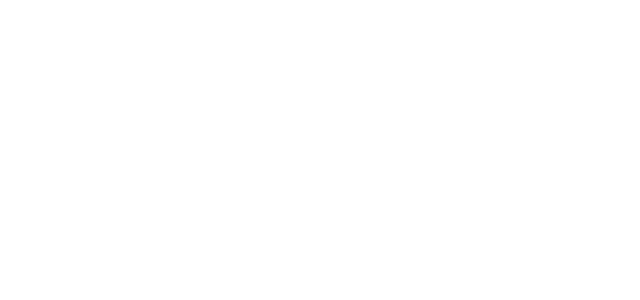
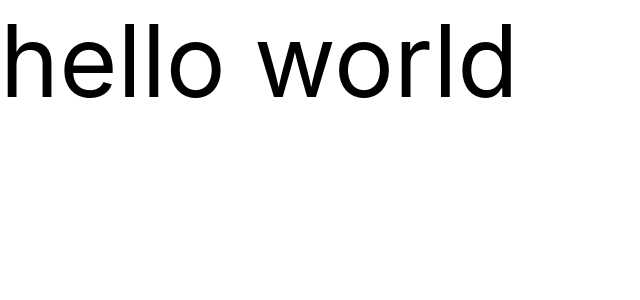
Before and after one commit to djmin43/vite-website, a React (Vite) app: page / in a window 1280 px wide. Shown: the top 300 px of the page, without its empty margins (0-640 px from the left). Built offline with nearby package versions, Linux system fonts and the light colour scheme.

Commit message:
add simple animation on render

```diff
--- /dev/null
+++ b/src/App.css
@@ -0,0 +1,15 @@
+.title {
+  font-size: 100px;
+  animation: fadein 3s ease
+}
+
+@keyframes fadein {
+  from {
+      opacity: 0;
+      transform: translateX(0)
+  }
+  to {
+      opacity: 1;
+      transform: translateX(100%)
+  }
+}
--- /dev/null
+++ b/src/App.tsx
@@ -0,0 +1,12 @@
+import React, { ReactElement } from 'react'
+import './App.css'
+
+const App= (): ReactElement => {
+  return (
+    <div className="title">
+      hello world
+    </div>
+  )
+}
+
+export default App
--- a/src/main.tsx
+++ b/src/main.tsx
@@ -1,9 +1,11 @@
 import React from 'react'
 import ReactDOM from 'react-dom'
 import './index.css'
+import App from './App'
 
 ReactDOM.render(
   <React.StrictMode>
+    <App />
   </React.StrictMode>,
   document.getElementById('root')
 )
```
